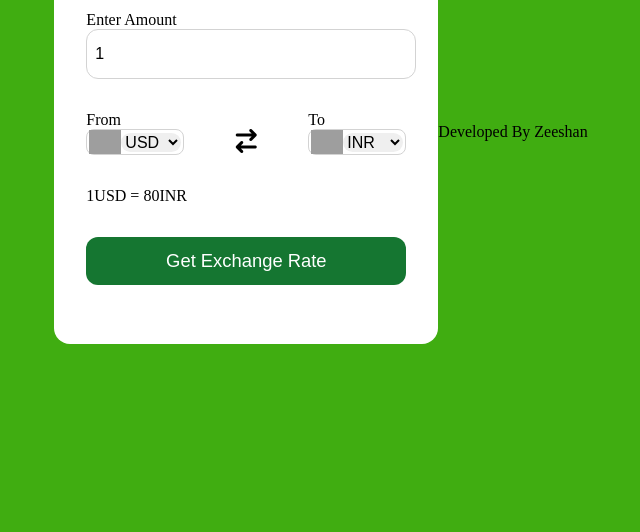
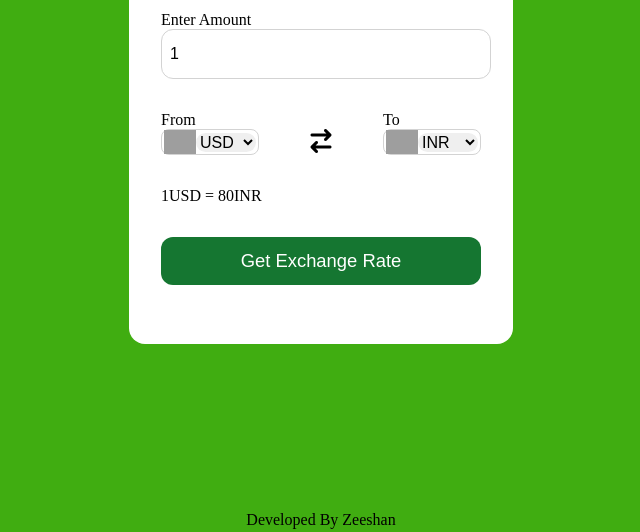
Before and after one commit to zash0203/Currency-Converter, a plain HTML site: page index.html in a window 1280 px wide. Shown: the part 268-800 px from the top of the page, without its empty margins (319-959 px from the left). Drawn offline with Linux system fonts and the light colour scheme; no server answers; grey boxes are pictures that could not be loaded.

Commit message:
Update style.css

```diff
--- a/style.css
+++ b/style.css
@@ -80,3 +80,9 @@
     font-size: 1.15rem;
     cursor: pointer;
   }
+
+
+.footer{
+    position: absolute;
+    bottom: 3px;
+  }
```
